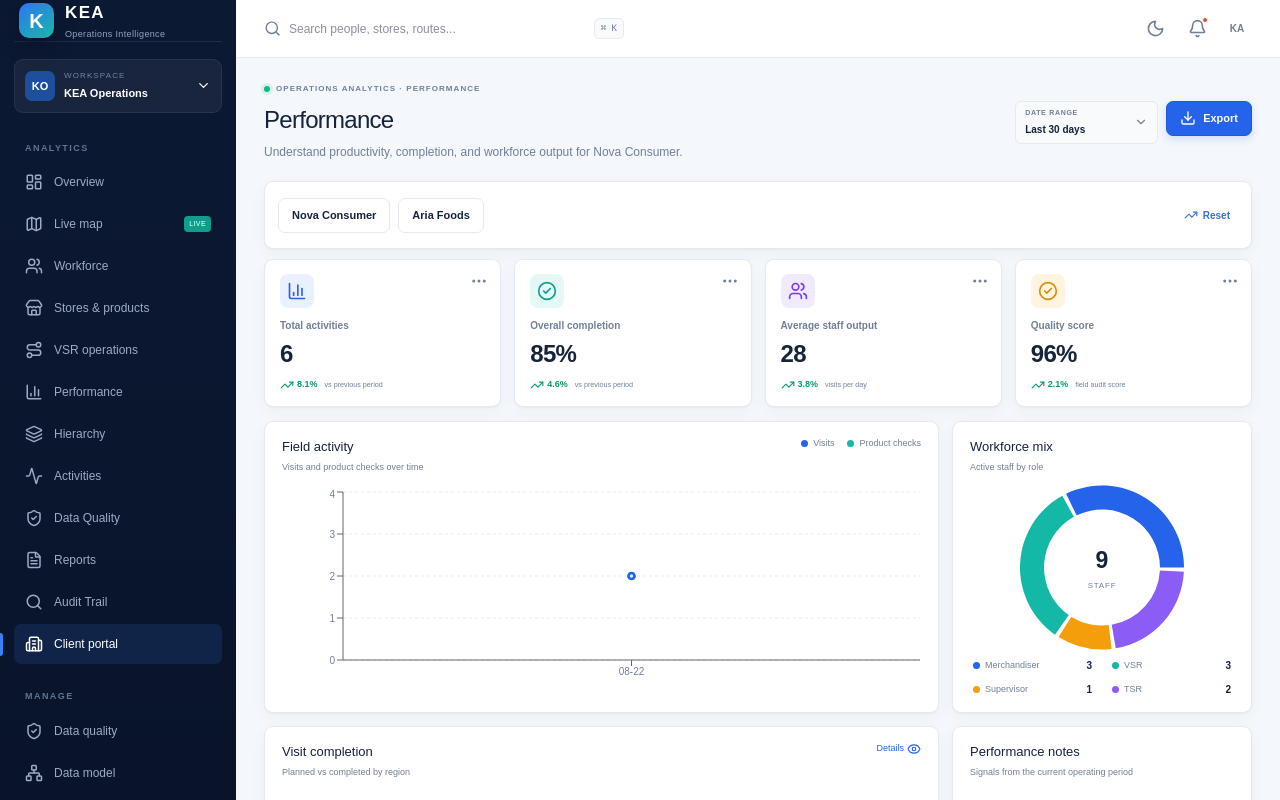
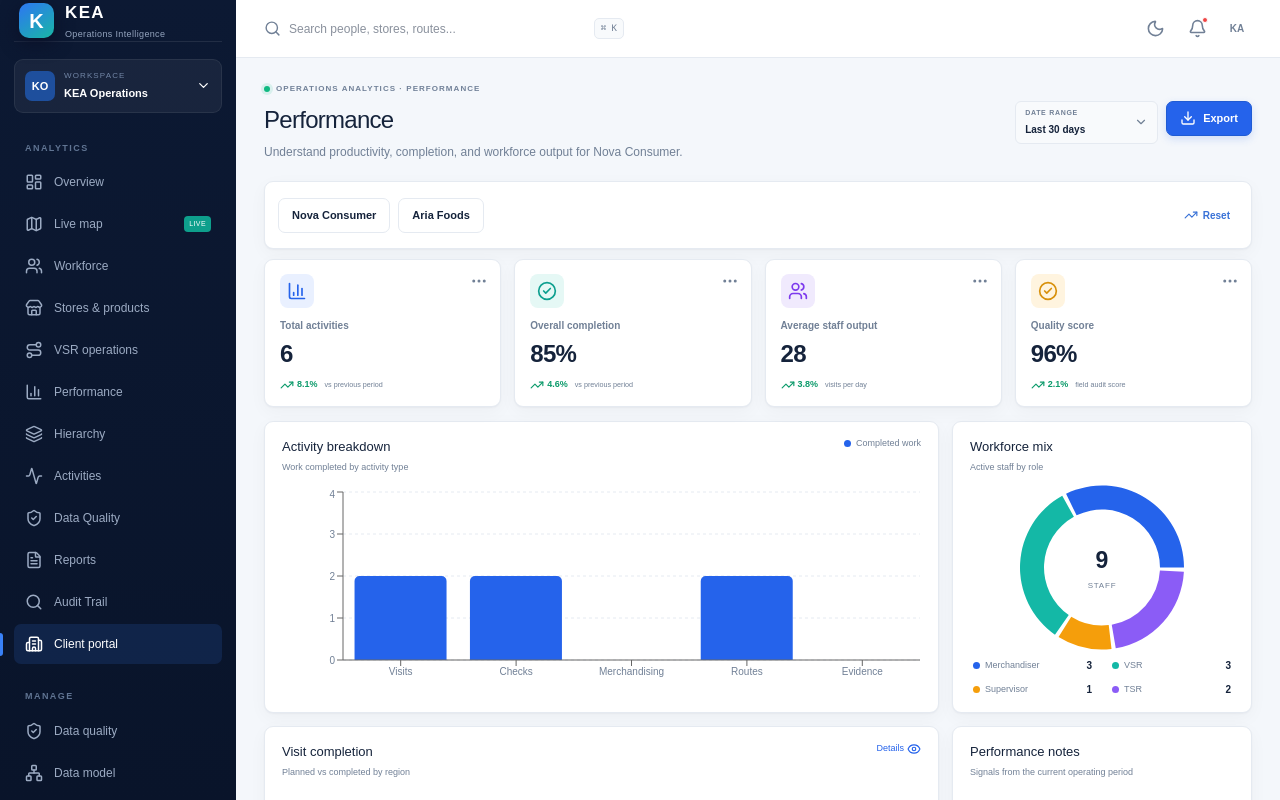
Before and after one commit to Tpsalm/kea-ops-dashboard, a Next.js app: page /client-portal in a window 1280 px wide. Shown: the top 800 px of the page. Built offline with nearby package versions, Linux system fonts and the light colour scheme.

Commit message:
Replace sparse client activity chart

```diff
--- a/src/app/client-portal/page.tsx
+++ b/src/app/client-portal/page.tsx
@@ -2,8 +2,8 @@
 
 import { useMemo, useState } from "react";
 import dynamic from "next/dynamic";
-import { BarChart3, CheckCircle2, Download, Eye, MapPin, ShieldCheck, Store, TrendingUp, Users, X } from "lucide-react";
-import { Area, AreaChart, Bar, BarChart, CartesianGrid, Cell, Pie, PieChart, ResponsiveContainer, Tooltip, XAxis, YAxis } from "recharts";
+import { BarChart3, CheckCircle2, Download, Eye, MapPin, ShieldCheck, TrendingUp, Users, X } from "lucide-react";
+import { Bar, BarChart, CartesianGrid, Cell, Pie, PieChart, ResponsiveContainer, Tooltip, XAxis, YAxis } from "recharts";
 import { AppShell } from "../../components/app-shell";
 import { KpiGrid, PageHeading, SelectBox } from "../shared";
 import { allStaff, clients, getActivitiesByClient, getProductsByClient, getStoresByClient, type Client } from "../hierarchy-data";
@@ -24,7 +24,7 @@ export default function ClientPortalPage() {
   const products = useMemo(() => getProductsByClient(clientId), [clientId]);
   const activities = useMemo(() => getActivitiesByClient(clientId), [clientId]);
   const completion = average(staff.map(item => item.completion));
-  const activityTrend = useMemo(() => { const daily = new Map<string, { day: string; visits: number; checks: number }>(); activities.forEach(activity => { const entry = daily.get(activity.date) ?? { day: activity.date.slice(5), visits: 0, checks: 0 }; if (activity.type === "Store visit") entry.visits += 1; if (activity.type === "Product check") entry.checks += 1; daily.set(activity.date, entry); }); return [...daily.values()].sort((a, b) => a.day.localeCompare(b.day)); }, [activities]);
+  const activityBreakdown = ["Store visit", "Product check", "Merchandising", "Route completion", "Evidence upload"].map(type => ({ name: type.replace("Store visit", "Visits").replace("Product check", "Checks").replace("Route completion", "Routes").replace("Evidence upload", "Evidence"), total: activities.filter(activity => activity.type === type).length }));
   const workforceMix = ["Merchandiser", "VSR", "Supervisor", "TSR"].map(role => ({ name: role, value: staff.filter(item => item.role === role).length }));
   const completionByRegion = [...new Set(stores.map(store => store.region))].map(region => ({ name: region, planned: stores.filter(store => store.region === region).length + 2, completed: stores.filter(store => store.region === region && store.status === "Healthy").length + 1 }));
   const kpis = [
@@ -40,7 +40,7 @@ export default function ClientPortalPage() {
     <section className="filters" style={{ justifyContent: "space-between", marginBottom: 10 }}><div style={{ display: "flex", gap: 8, flexWrap: "wrap" }}>{clients.map(item => <button key={item.id} className={`secondary ${clientId === item.id ? "chosen" : ""}`} onClick={() => { setClientId(item.id); setSelectedPin(0); }}>{item.name}</button>)}</div><button className="reset" onClick={() => setDateRange("Last 30 days")}><TrendingUp size={14} /> Reset</button></section>
     <KpiGrid items={kpis} focus="" onFocus={label => openDetail(label, `${label}: ${kpis.find(item => item.label === label)?.value ?? "0"}.`)} />
     <section className="row charts-row client-top-row">
-      <article className="card chart-clickable" role="button" tabIndex={0} onClick={() => openDetail("Field activity", `${activities.length} activities recorded for ${client.name}.`)}><div className="card-head"><div><h2>Field activity</h2><p>Visits and product checks over time</p></div><div className="legend"><span><i className="blue" />Visits</span><span><i className="teal" />Product checks</span></div></div><div className="chart-wrap"><ResponsiveContainer width="100%" height="100%"><AreaChart data={activityTrend}><defs><linearGradient id="clientFill" x1="0" y1="0" x2="0" y2="1"><stop offset="0%" stopColor="#2563eb" stopOpacity={.2} /><stop offset="100%" stopColor="#2563eb" stopOpacity={0} /></linearGradient></defs><CartesianGrid strokeDasharray="3 3" vertical={false} stroke="var(--line)" /><XAxis dataKey="day" tick={{ fill: "var(--muted)", fontSize: 10 }} /><YAxis allowDecimals={false} tick={{ fill: "var(--muted)", fontSize: 10 }} /><Tooltip /><Area type="monotone" dataKey="checks" stroke="#14b8a6" strokeWidth={2} fill="transparent" /><Area type="monotone" dataKey="visits" stroke="#2563eb" strokeWidth={2.5} fill="url(#clientFill)" /></AreaChart></ResponsiveContainer></div></article>
+      <article className="card chart-clickable" role="button" tabIndex={0} onClick={() => openDetail("Activity breakdown", `${activities.length} activities recorded for ${client.name}, grouped by operational type.`)}><div className="card-head"><div><h2>Activity breakdown</h2><p>Work completed by activity type</p></div><div className="legend"><span><i className="blue" />Completed work</span></div></div><div className="chart-wrap"><ResponsiveContainer width="100%" height="100%"><BarChart data={activityBreakdown}><CartesianGrid strokeDasharray="3 3" vertical={false} stroke="var(--line)" /><XAxis dataKey="name" tick={{ fill: "var(--muted)", fontSize: 10 }} /><YAxis allowDecimals={false} tick={{ fill: "var(--muted)", fontSize: 10 }} /><Tooltip /><Bar dataKey="total" name="Activities" fill="#2563eb" radius={[5, 5, 0, 0]} /></BarChart></ResponsiveContainer></div></article>
       <article className="card chart-clickable" role="button" tabIndex={0} onClick={() => openDetail("Workforce mix", `${staff.length} staff assigned: ${workforceMix.filter(item => item.value).map(item => `${item.value} ${item.name}`).join(", ") || "none"}.`)}><div className="card-head"><div><h2>Workforce mix</h2><p>Active staff by role</p></div></div><div className="donut-wrap"><ResponsiveContainer width="100%" height="100%"><PieChart><Pie data={workforceMix} dataKey="value" innerRadius={58} outerRadius={82} paddingAngle={3} stroke="none">{workforceMix.map((item, index) => <Cell key={item.name} fill={colors[index]} />)}</Pie><Tooltip /></PieChart></ResponsiveContainer><div className="donut-total"><strong>{staff.length}</strong><span>STAFF</span></div></div><div className="role-legend">{workforceMix.map((item, index) => <div key={item.name}><span><i style={{ background: colors[index] }} />{item.name}</span><b>{item.value}</b></div>)}</div></article>
     </section>
     <section className="row charts-row client-bottom-row">
```
